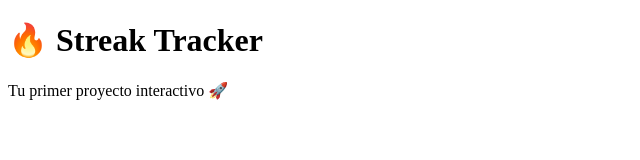
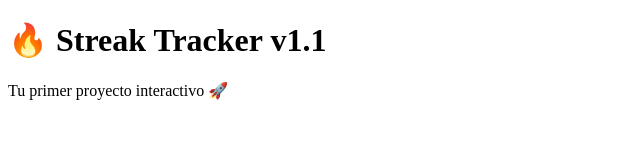
Before and after one commit to ChrisN11090602/streak-tracker, a plain HTML site: page index.html in a window 1280 px wide. Shown: the full height of the page, 0-640 px from the left. Drawn offline with Linux system fonts and the light colour scheme.

Commit message:
Actualizo título en index.html

```diff
--- a/index.html
+++ b/index.html
@@ -7,7 +7,7 @@
   <link rel="stylesheet" href="style.css" />
 </head>
 <body>
-  <h1>🔥 Streak Tracker</h1>
+  <h1>🔥 Streak Tracker v1.1</h1>
   <p>Tu primer proyecto interactivo 🚀</p>
 
   <script src="script.js"></script>
```
